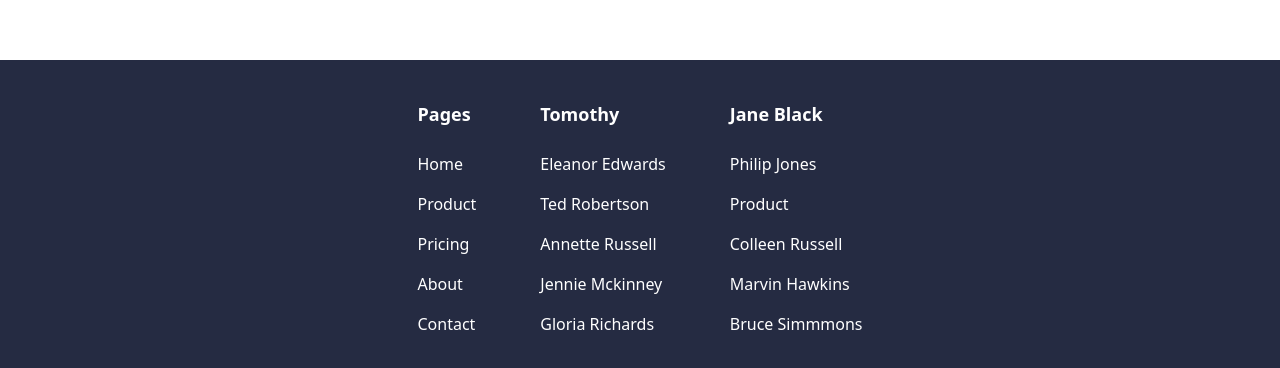
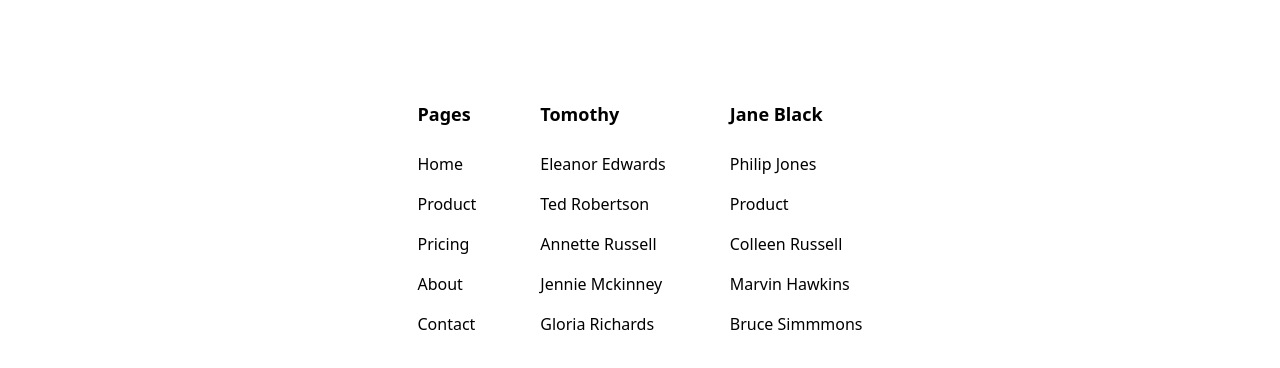
Before and after one commit to d-rocham/unal-uapa-prueba-tecnica, a React (Create React App) app: page / in a window 1280 px wide. Shown: the part 424-792 px from the top of the page. Built offline with nearby package versions, Linux system fonts and the light colour scheme.

Commit message:
[Refactor] Reorganiza colores, elimina colores redundantes

```diff
--- a/tailwind.config.js
+++ b/tailwind.config.js
@@ -4,17 +4,10 @@ module.exports = {
     theme: {
         colors: {
             primary: '#2091F9',
+            white: '#FFFF',
+            dark: '#252B42',
 
-            'secondary-green': '#2DC071',
-            'secondary-orange': '#F15B07',
-
-            'main-text': '#252B42',
-            'secondary-text': '#374754',
-            'light-text': '#FFFFFF',
-
-            'background-dark': '#252B42',
-            'background-light': '#FFFFFF',
-            'background-gradient': '#222B32'
+            'secondary-dark': '#374754'
         },
         extend: {}
     },
```
